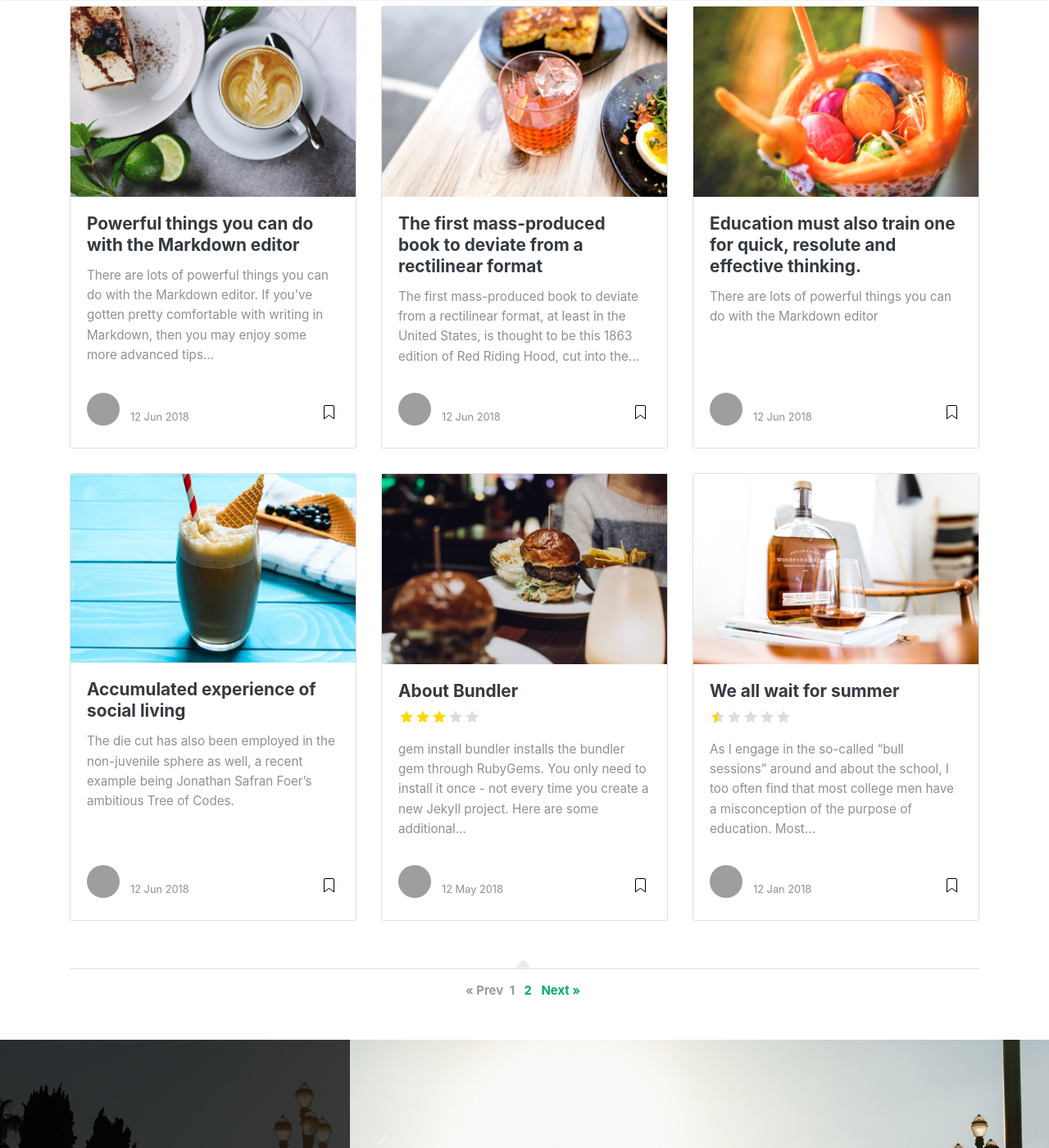
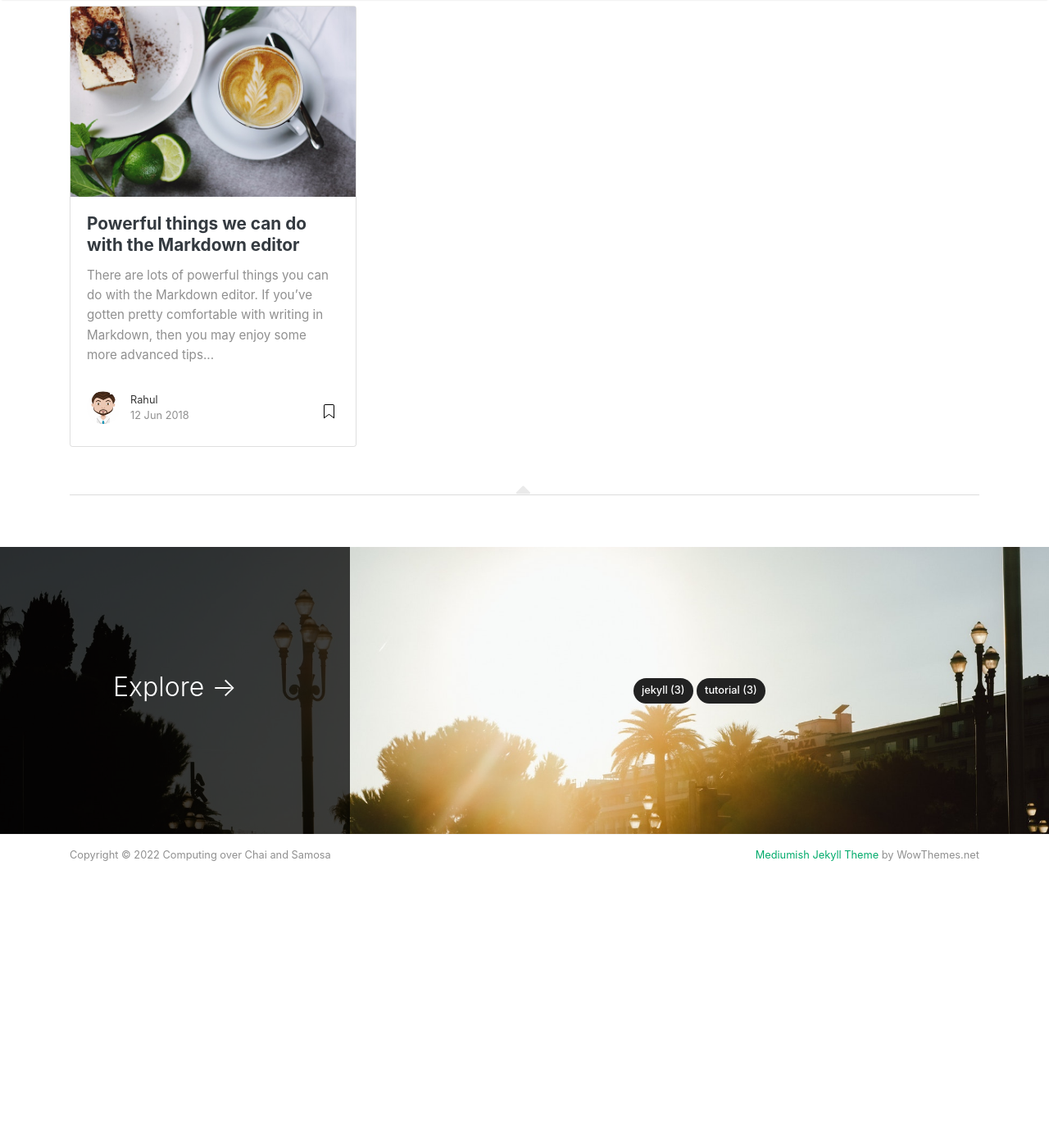
Before and after one commit to rahulbhadani/blogs, a Jekyll site: the page built from index.html, in a window 1280 px wide and 1400 px high, scrolled down 713 px. Shown: the whole window at 82% size. Built offline with Jekyll 4.4.1, drawn with Linux system fonts in a browser that asks for light colours; nearby versions of some CDN libraries; the list of posts is cut into pages by our own code; after the commit the page ends 1839 px from its top, so only the background shows below that; some of the changed text lies outside the part shown; grey boxes are pictures that could not be loaded.

Commit message:
Removed template posts

````diff
--- a/_posts/2018-01-12-we-all-wait-for-summer.md
+++ /dev/null
@@ -1,11 +0,0 @@
----
-layout: post
-title:  "We all wait for summer"
-author: john
-categories: [ Jekyll, tutorial ]
-image: assets/images/5.jpg
-rating: .5
----
-As I engage in the so-called "bull sessions" around and about the school, I too often find that most college men have a misconception of the purpose of education. Most of the "brethren" think that education should equip them with the proper instruments of exploitation so that they can forever trample over the masses. Still others think that education should furnish them with noble ends rather than means to an end.
-
-It seems to me that education has a two-fold function to perform in the life of man and in society: the one is utility and the other is culture. Education must enable a man to become more efficient, to achieve with increasing facility the ligitimate goals of his life.
--- a/_posts/2018-05-12-about-bundler.md
+++ /dev/null
@@ -1,17 +0,0 @@
----
-layout: post
-title:  "About Bundler"
-author: sal
-categories: [ Jekyll ]
-image: assets/images/2.jpg
-rating: 3
----
-`gem install bundler` installs the bundler gem through RubyGems. You only need to install it once - not every time you create a new Jekyll project. Here are some additional details:
-
-`bundler` is a gem that manages other Ruby gems. It makes sure your gems and gem versions are compatible, and that you have all necessary dependencies each gem requires.
-
-The `Gemfile` and `Gemfile.lock` files inform `Bundler` about the gem requirements in your site. If your site doesn’t have these Gemfiles, you can omit `bundle exec` and just `run jekyll serve`.
-
-When you run `bundle exec jekyll serve`, `Bundler` uses the gems and versions as specified in `Gemfile.lock` to ensure your Jekyll site builds with no compatibility or dependency conflicts.
-
-For more information about how to use `Bundler` in your Jekyll project, this tutorial should provide answers to the most common questions and explain how to get up and running quickly.
--- a/_posts/2018-06-12-acumulated-experience.md
+++ /dev/null
@@ -1,16 +0,0 @@
----
-layout: post
-title:  "Accumulated experience of social living"
-author: sal
-categories: [ Jekyll, tutorial ]
-image: assets/images/15.jpg
----
-The die cut has also been employed in the non-juvenile sphere as well, a recent example being Jonathan Safran Foer’s ambitious Tree of Codes.
-
-As for this particular rendition of Charles Perrault’s classic tale, the text and design is by Lydia Very (1823-1901), sister of Transcendentalist poet Jones Very. The gruesome ending of the original - which sees Little Red Riding Hood being gobbled up as well as her grandmother - is avoided here, the gore giving way to the less bloody aims of the morality tale, and the lesson that one should not disobey one’s mother.
-
-The first mass-produced book to deviate from a rectilinear format, at least in the United States, is thought to be this 1863 edition of Red Riding Hood, cut into the shape of the protagonist herself with the troublesome wolf curled at her feet. Produced by the Boston-based publisher Louis Prang, this is the first in their “Doll Series”, a set of five “die-cut” books, known also as shape books — the other titles being Robinson Crusoe, Goody Two-Shoes (also written by Red Riding Hood author Lydia Very), Cinderella, and King Winter.
-
-An 1868 Prang catalogue would later claim that such “books in the shape of a regular paper Doll... originated with us”.
-
-> It would seem the claim could also extend to die cut books in general, as we can’t find anything sooner, but do let us know in the comments if you have further light to shed on this! Such books are, of course, still popular in children’s publishing today, though the die cutting is not now limited to mere outlines, as evidenced in a beautiful 2014 version of the same Little Red Riding Hood story.
--- a/_posts/2018-06-12-education.md
+++ /dev/null
@@ -1,51 +0,0 @@
----
-layout: post
-title:  "Education must also train one for quick, resolute and effective thinking."
-author: john
-categories: [ Jekyll, tutorial ]
-image: assets/images/3.jpg
-beforetoc: "Markdown editor is a very powerful thing. In this article I'm going to show you what you can actually do with it, some tricks and tips while editing your post."
-toc: true
----
-There are lots of powerful things you can do with the Markdown editor
-
-If you've gotten pretty comfortable with writing in Markdown, then you may enjoy some more advanced tips about the types of things you can do with Markdown!
-
-As with the last post about the editor, you'll want to be actually editing this post as you read it so that you can see all the Markdown code we're using.
-
-
-## Special formatting
-
-As well as bold and italics, you can also use some other special formatting in Markdown when the need arises, for example:
-
-+ ~~strike through~~
-+ ==highlight==
-+ \*escaped characters\*
-
-
-## Writing code blocks
-
-There are two types of code elements which can be inserted in Markdown, the first is inline, and the other is block. Inline code is formatted by wrapping any word or words in back-ticks, `like this`. Larger snippets of code can be displayed across multiple lines using triple back ticks:
-
-```
-.my-link {
-    text-decoration: underline;
-}
-```
-
-If you want to get really fancy, you can even add syntax highlighting using Rouge.
-
-
-![walking]({{ site.baseurl }}/assets/images/8.jpg)
-
-## Reference lists
-
-The quick brown jumped over the lazy.
-
-Another way to insert links in markdown is using reference lists. You might want to use this style of linking to cite reference material in a Wikipedia-style. All of the links are listed at the end of the document, so you can maintain full separation between content and its source or reference.
-
-## Full HTML
-
-Perhaps the best part of Markdown is that you're never limited to just Markdown. You can write HTML directly in the Markdown editor and it will just work as HTML usually does. No limits! Here's a standard YouTube embed code as an example:
-
-<p><iframe style="width:100%;" height="315" src="https://www.youtube.com/embed/Cniqsc9QfDo?rel=0&amp;showinfo=0" frameborder="0" allowfullscreen></iframe></p>
--- a/_posts/2018-06-12-first-mass-produced.md
+++ /dev/null
@@ -1,16 +0,0 @@
----
-layout: post
-title:  "The first mass-produced book to deviate from a rectilinear format"
-author: sal
-categories: [ Jekyll, tutorial ]
-image: assets/images/17.jpg
----
-The first mass-produced book to deviate from a rectilinear format, at least in the United States, is thought to be this 1863 edition of Red Riding Hood, cut into the shape of the protagonist herself with the troublesome wolf curled at her feet. Produced by the Boston-based publisher Louis Prang, this is the first in their “Doll Series”, a set of five “die-cut” books, known also as shape books — the other titles being Robinson Crusoe, Goody Two-Shoes (also written by Red Riding Hood author Lydia Very), Cinderella, and King Winter.
-
-An 1868 Prang catalogue would later claim that such “books in the shape of a regular paper Doll... originated with us”.
-
-> It would seem the claim could also extend to die cut books in general, as we can’t find anything sooner, but do let us know in the comments if you have further light to shed on this! Such books are, of course, still popular in children’s publishing today, though the die cutting is not now limited to mere outlines, as evidenced in a beautiful 2014 version of the same Little Red Riding Hood story.
-
-The die cut has also been employed in the non-juvenile sphere as well, a recent example being Jonathan Safran Foer’s ambitious Tree of Codes.
-
-As for this particular rendition of Charles Perrault’s classic tale, the text and design is by Lydia Very (1823-1901), sister of Transcendentalist poet Jones Very. The gruesome ending of the original - which sees Little Red Riding Hood being gobbled up as well as her grandmother - is avoided here, the gore giving way to the less bloody aims of the morality tale, and the lesson that one should not disobey one’s mother.
--- a/_posts/2018-06-12-powerful-things-markdown-editor.md
+++ b/_posts/2018-06-12-powerful-things-markdown-editor.md
@@ -1,7 +1,7 @@
 ---
 layout: post
-title:  "Powerful things you can do with the Markdown editor"
-author: sal
+title:  "Powerful things we can do with the Markdown editor"
+author: rahul
 categories: [ Jekyll, tutorial ]
 image: assets/images/16.jpg
 ---
````
Also changed, not shown: _posts/2018-01-12-is-intelligence-enough.md (deleted, +0 -18 lines), _posts/2018-01-12-never-stopped-worrying-never-loved-bomb.md (deleted, +0 -13 lines), _posts/2018-01-12-options-for-creating-new-site-with-jekyll.md (deleted, +0 -15 lines), _posts/2018-01-12-press-and-education.md (deleted, +0 -19 lines), _posts/2018-01-12-red-riding.md (deleted, +0 -16 lines), _posts/2018-01-12-tree-of-codes.md (deleted, +0 -17 lines).
